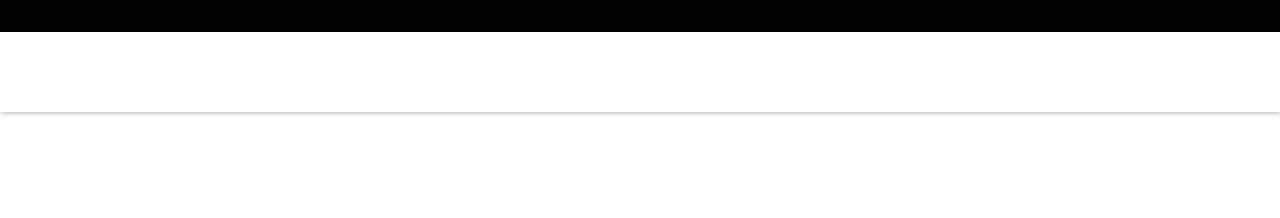
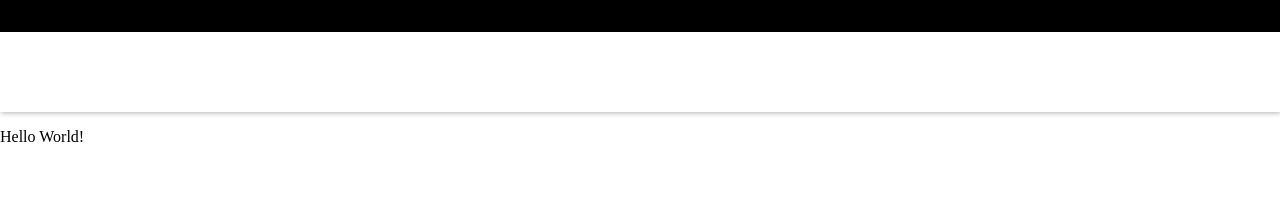
Before and after one commit to iamgenesis23/delightful-insights, a React app in the folder app/frontend/: page / in a window 1280 px wide. Shown: the top 218 px of the page. Built offline with nearby package versions, Linux system fonts and the light colour scheme; the HTML template or start-up script is replaced by a standard one.

Commit message:
Modify CSS Module

```diff
--- a/app/frontend/src/components/blocks/Hero.jsx
+++ b/app/frontend/src/components/blocks/Hero.jsx
@@ -6,7 +6,7 @@ export default function Hero(props) {
     return(
         <>
             <section id={`${page}Hero`} className="hero style">
-
+                <p>Hello World!</p>
             </section>
         </>
     )
--- a/app/frontend/src/components/blocks/Hero.module.css
+++ b/app/frontend/src/components/blocks/Hero.module.css
@@ -5,4 +5,6 @@
     min-height: 90vh;
     width: 100%;
     background-image: url('https://cdn.delightfulinsights.com/assets/images/delightfulinsights.avif');
+    background-size: cover;
+    background-position: center center;
 }
```
